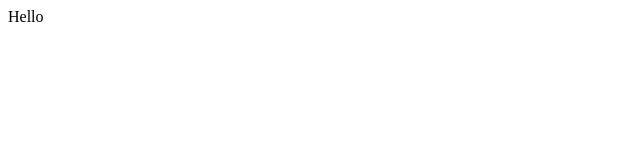
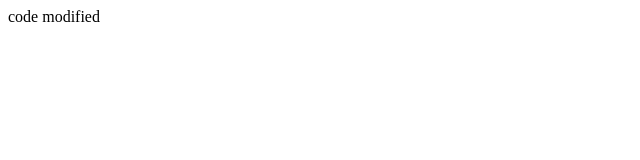
Before and after one commit to fillip-technologies/github-testing, a plain HTML site: page index.html in a window 1280 px wide. Shown: the full height of the page, 0-640 px from the left. Drawn offline with Linux system fonts and the light colour scheme.

Commit message:
second commit

```diff
--- a/index.html
+++ b/index.html
@@ -6,6 +6,6 @@
     <title>Document</title>
 </head>
 <body>
-    <div>Hello</div>
+    <div>code modified</div>
 </body>
 </html>
```
